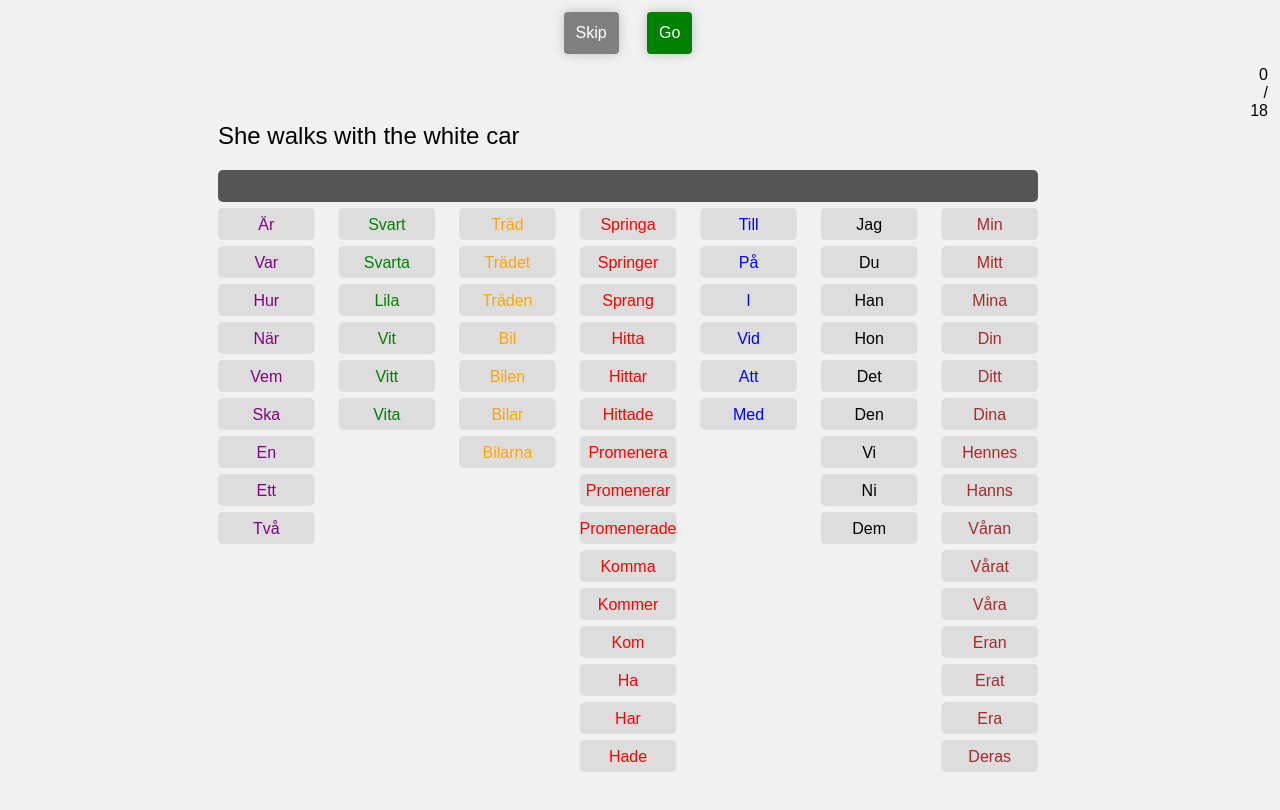
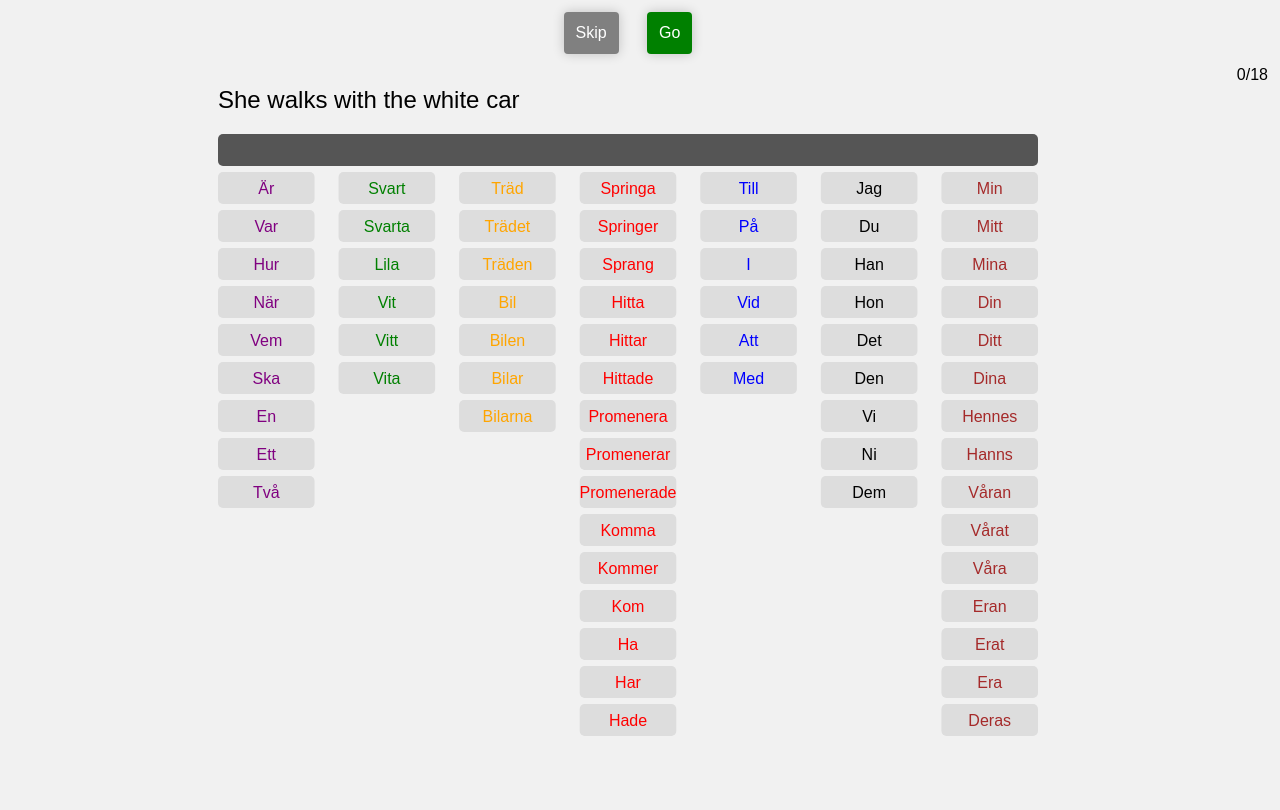
Before and after one commit to rickardd/swedish-sentence-builder, a website with bundled scripts: page index.html in a window 1280 px wide. Built offline with nearby package versions, Linux system fonts and the light colour scheme.

Commit message:
styled score

```diff
--- a/index.html
+++ b/index.html
@@ -41,7 +41,8 @@
     }
 
     .score {
-        text-align: right;
+        display: flex;
+        justify-content: flex-end;
     }
 
     .score-number {
@@ -124,7 +125,7 @@
     <div class="score">
         <div id="score-number" class="score-number">0</div>
         /
-        <div id="score-total" class="score-number">10</div>
+        <div id="score-total" class="score-number">0</div>
     </div>
 
     <svg id="scene" xmlns="http://www.w3.org/2000/svg">
```
